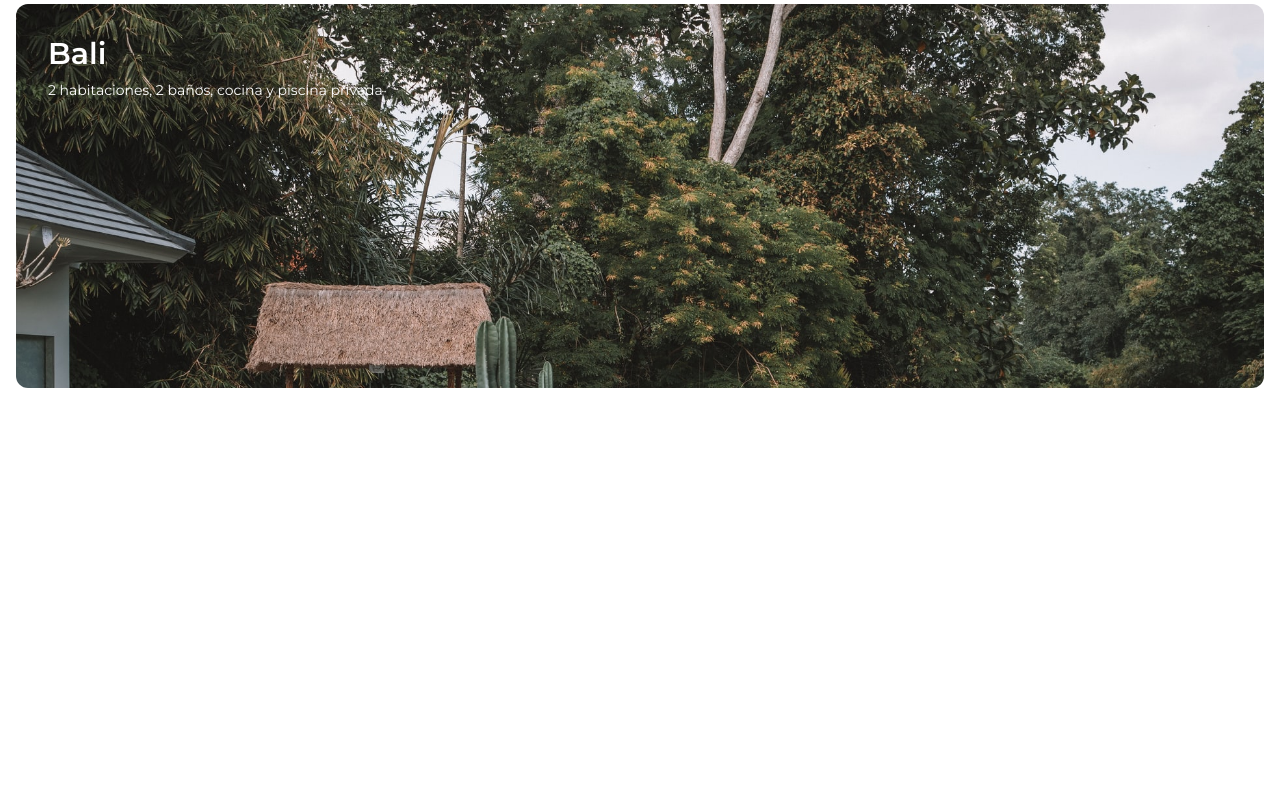
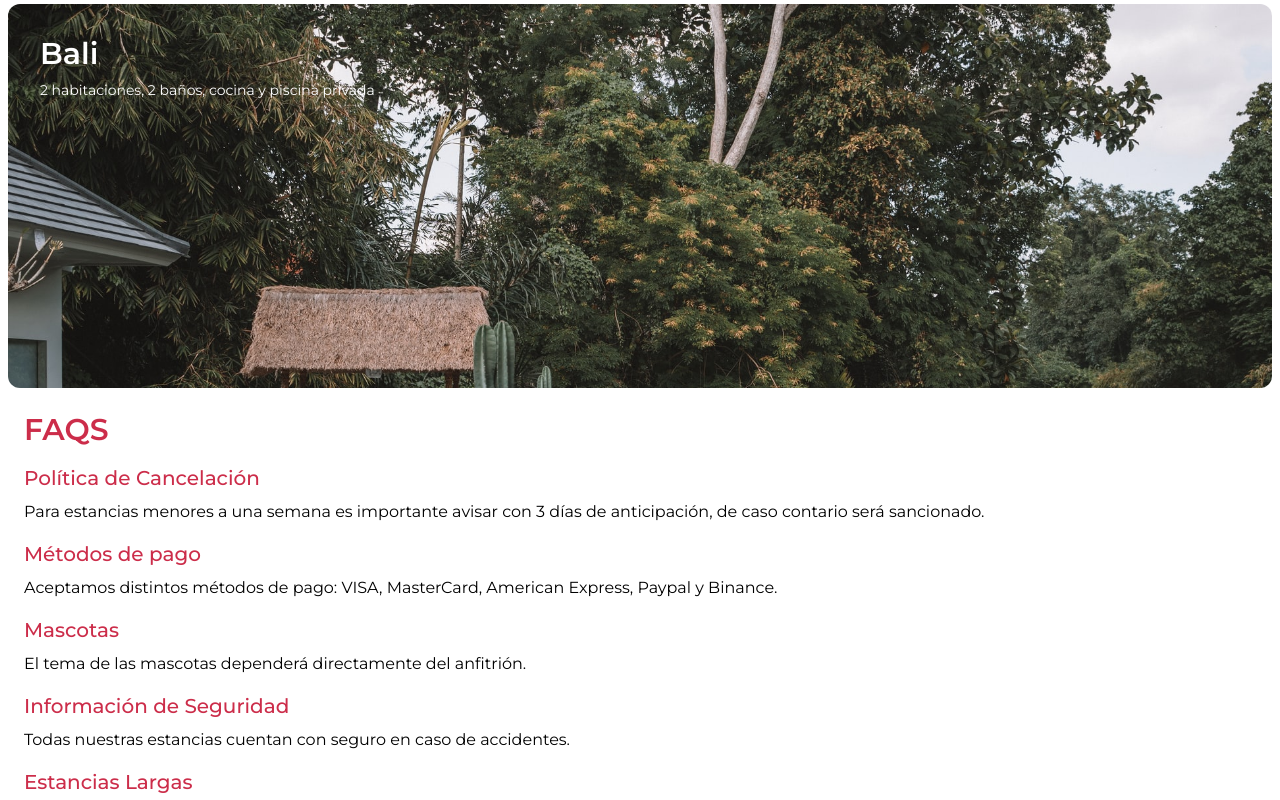
Before and after one commit to pipegovar/tailwind-platzi-travel, a website: page public/index.html in a window 1280 px wide. Shown: the part 2000-2800 px from the top of the page. Before the commit the page ends 2388 px from the top, so only its background shows below. Drawn offline with Linux system fonts and the light colour scheme.

Commit message:
Sección de FAQS

```diff
--- a/public/index.html
+++ b/public/index.html
@@ -68,9 +68,9 @@
             </div>
 
         </div>
-        <div class="px-4 h-full w-full" id="rentas_destacadas">
+        <div class="px-2 h-auto w-full" id="rentas_destacadas">
             <p class="text-3xl text-primary font-semibold pb-6 mt-6">Rentas Destacadas</p>
-            <div class="w-full h-auto flex flex-col space-y-6 items-center justify-center">
+            <div class="w-full h-full flex flex-col space-y-6 items-center justify-center">
                 <div class="w-full h-96 bg-chicago bg-cover rounded-xl ">
                     <p class="CardTitle">Chicago</p>
                     <p class="text-sm pl-8 text-white mr-24">2 habitaciones, 1 baño y cocina</p>
@@ -89,6 +89,44 @@
                 </div>
             </div>
         </div>
+        <div>
+            <div class="w-full h-full" id="faqs">
+                <div class="w-full h-full px-6 flex flex-col space-y-4 ">
+                    <p class="text-3xl text-primary font-semibold mt-6 ">FAQS</p>
+                    <div>
+                        <p class="text-xl font-medium text-primary">Política de Cancelación</p>
+                        <p class="text-md pt-2">
+                            Para estancias menores a una semana es importante avisar con 3 días de
+                            anticipación, de caso contario será sancionado.
+                        </p>
+                    </div>
+                    <div>
+                        <p class="text-xl font-medium text-primary">Métodos de pago</p>
+                        <p class="text-md pt-2">
+                            Aceptamos distintos métodos de pago: VISA, MasterCard, American Express,
+                            Paypal y Binance.
+                        </p>
+                    </div>
+                    <div>
+                        <p class="text-xl font-medium text-primary">Mascotas</p>
+                        <p class="text-md pt-2">El tema de las mascotas dependerá directamente del anfitrión.</p>
+                    </div>
+                    <div>
+                        <p class="text-xl font-medium text-primary">Información de Seguridad</p>
+                        <p class="text-md pt-2">
+                            Todas nuestras estancias cuentan con seguro en caso de accidentes.
+                        </p>
+                    </div>
+                    <div>
+                        <p class="text-xl font-medium text-primary">Estancias Largas</p>
+                        <p class="text-md pt-2">
+                            Contamos con estancias de hasta 3 meses, en este caso es requerido un
+                            anticipo con un monto del 50% del valor de la renta.
+                        </p>
+                    </div>
+                </div>
+            </div>
+        </div>
     </section>
     <footer>
 
```
Also changed, not shown: public/css/tailwind.css.
